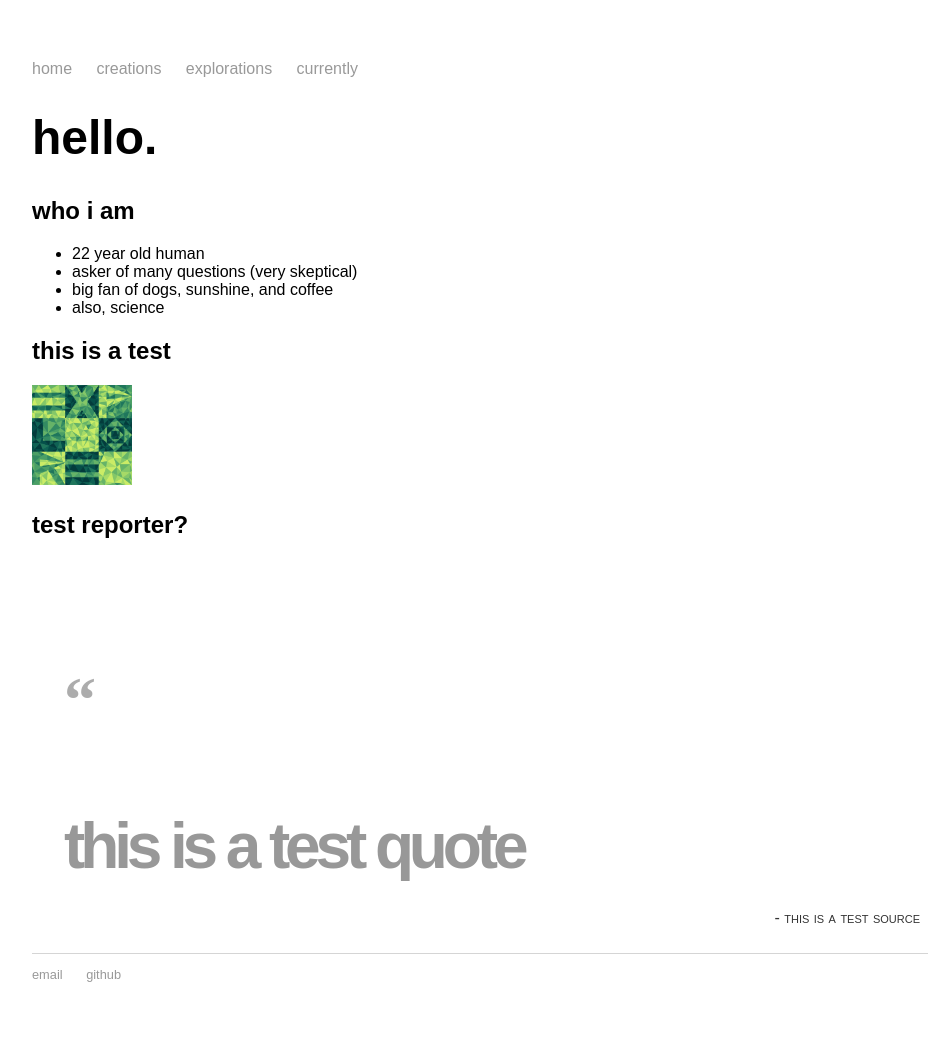
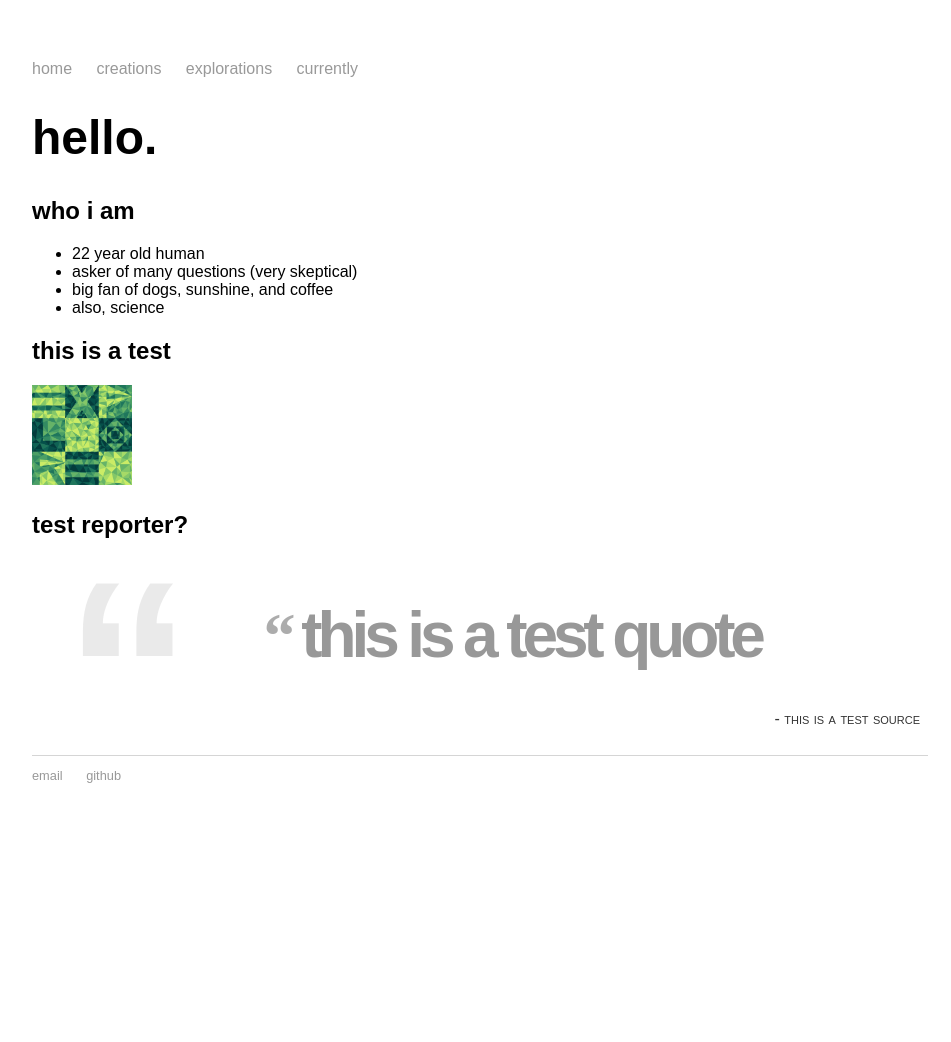
Before and after one commit to mayasheth/mayasheth.github.io, a Jekyll site: the page built from index.md, in a window 1280 px wide. Shown: the whole page, without its empty margins (160-1111 px from the left). Built offline with Jekyll 4.4.1, drawn with Linux system fonts in a browser that asks for light colours; after the commit the page ends 900 px from its top, so only the background shows below that.

Commit message:
Update quote.html

```diff
--- a/_includes/quote.html
+++ b/_includes/quote.html
@@ -9,7 +9,7 @@
 
     blockquote
     {
-      display: inline-block;
+      /*display: inline-block;*/
       margin: 0;
       padding:.5em;
       padding-bottom:0;
@@ -20,6 +20,18 @@
       opacity:0.4;
       line-height=0.8;
     }
+
+blockquote:before {
+  color: #ccc;
+  content: open-quote;
+  font-size: 4em;
+  line-height: 0.1em;
+  margin-right: 0.25em;
+  vertical-align: -0.4em;
+}
+blockquote p {
+  display: inline;
+}
 
     .cite
     {
```
